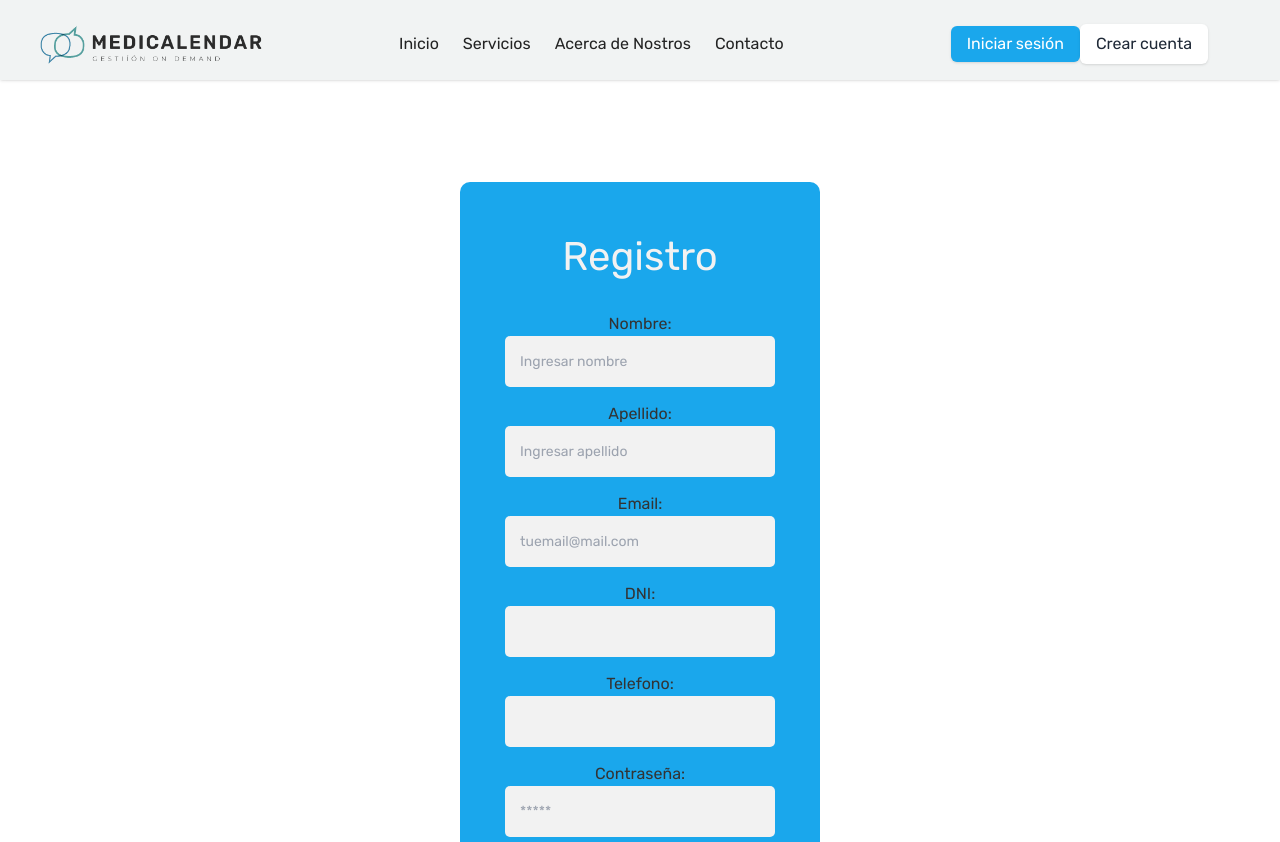
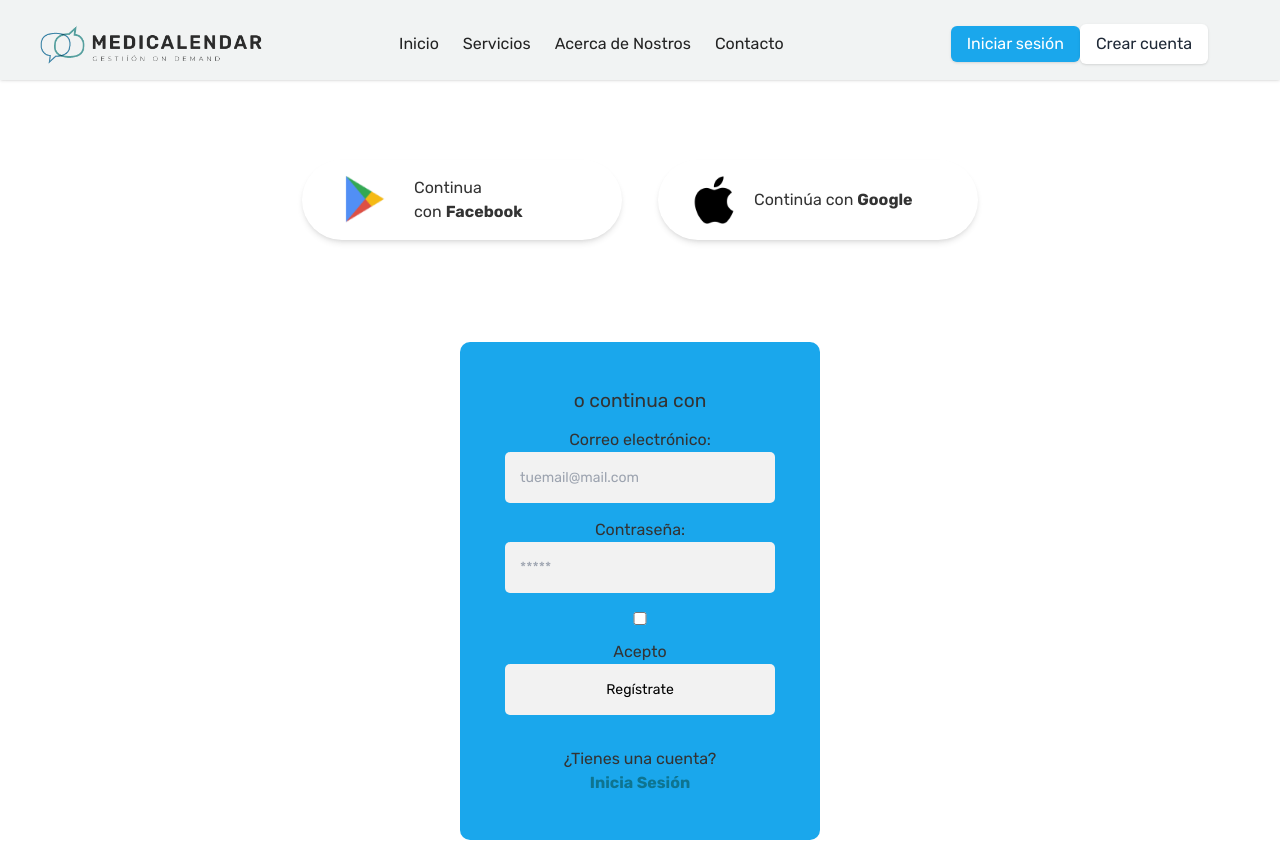
Before and after one commit to No-Country/C8-G81-T, a React (Create React App) app in the folder client/: page /register in a window 1280 px wide. Shown: the top 842 px of the page. Built offline with nearby package versions, Linux system fonts and the light colour scheme; what tw-elements would draw is missing.

Commit message:
feat:Updating Register

```diff
--- a/client/src/components/Landing/Contact.jsx
+++ b/client/src/components/Landing/Contact.jsx
@@ -115,7 +115,7 @@ const Contact = () => {
               </div>
             </div>
 
-            <div>
+            <div className="flex justify-center">
               <button
                 className="hover:shadow-form rounded-md bg-[#1AA7EC] py-3 px-8 text-center text-base font-semibold text-white outline-none"
               >
--- a/client/src/components/Landing/Features.jsx
+++ b/client/src/components/Landing/Features.jsx
@@ -1,7 +1,16 @@
 import { CarouselProvider, Slider, Slide, ButtonBack, ButtonNext } from "pure-react-carousel";
 import "pure-react-carousel/dist/react-carousel.es.css";
+import { useNavigate } from 'react-router-dom';
+
 
 const Features = () => {
+
+const navigate = useNavigate()
+
+const handleRegister = () => {
+    navigate('/register')
+}
+
     return (
         <section className="relative">
             <div className="container mx-auto">
@@ -270,7 +279,7 @@ const Features = () => {
                         <div className=" text-xs md:text-sm px-4 py-2 bg-[#4ADFDD] rounded">Traumatología</div>
                     </div>
                     <div>
-                        <div className="flex gap-2 items-center justify-center mr-10 text-xs md:text-sm px-4 py-2 bg-[#4ADFDD] rounded cursor-pointer">Ingresar<i className="fa-solid fa-circle-right inline-block"></i></div>
+                        <div onClick={handleRegister} className="flex gap-2 items-center justify-center mr-10 text-xs md:text-sm px-4 py-2 bg-[#4ADFDD] rounded cursor-pointer">Ingresar<i className="fa-solid fa-circle-right inline-block"></i></div>
                     </div>
                 </div>
             </div>
--- a/client/src/components/Register/index.jsx
+++ b/client/src/components/Register/index.jsx
@@ -51,9 +51,34 @@ const Register = () => {
 
   });
 
+const handleLogin = () => {
+  navigate('/login')
+}
+
   return (
     <div>
-      <Header/>
+      <Header />
+      <div className="flex flex-col sm:flex sm:flex-row gap-9 justify-center items-center mt-20">
+        <div>
+          <div className="rounded-full h-20 py-3 px-8 flex items-center w-64 sm:w-80 shadow-md cursor-pointer">
+            <img className="inline-block w-16" src="./images/google_play_store.png" alt="" />
+            <div className="ml-4">
+              <span>Continua con</span>
+              <span className="ml-1 font-bold">Facebook</span>
+            </div>
+          </div>
+        </div>
+        <div>
+          <div className="rounded-full h-20 py-3 px-8 flex items-center w-64 sm:w-80 shadow-md cursor-pointer">
+            <img className="inline-block w-12" src="./images/apple_store.png" alt="" />
+            <div className="gap-1 ml-4">
+              <span>Continúa con</span>
+              <span className="ml-1 font-bold">Google</span>
+            </div>
+          </div>
+        </div>
+
+      </div>
       <Formik
         initialValues={initialCredentials}
         validationSchema={registerSchema}
@@ -68,29 +93,9 @@ const Register = () => {
       >
         {({ errors, touched, isSubmitting }) => (
           <div className='login flex-1'>
-            <Form className='form'>
-            <span>Registro</span>
-              <label htmlFor="userFirstName">Nombre:</label>
-              <Field
-                id="userFirstName"
-                name="userFirstName"
-                placeholder="Ingresar nombre"
-                type="text"
-              />
-              {errors.userName && touched.userName && (
-                <ErrorMessage className='error' component="div" name="userFirstName" />
-              )}
-              <label htmlFor="userLastname">Apellido:</label>
-              <Field
-                id="userLastname"
-                name="userLastname"
-                placeholder="Ingresar apellido"
-                type="text"
-              />
-              {errors.userLastname && touched.userLastname && (
-                <ErrorMessage className='error' component="div" name="userLastname" />
-              )}
-              <label htmlFor="userEmail">Email:</label>
+            <Form className='form w-[80%] md:w-[100%]'>
+              <p className='text-[1.2rem] mb-3'>o continua con</p>
+              <label htmlFor="userEmail">Correo electrónico:</label>
               <Field
                 id="userEmail"
                 name="userEmail"
@@ -100,26 +105,7 @@ const Register = () => {
               {errors.userEmail && touched.userEmail && (
                 <ErrorMessage className='error' component="div" name="userEmail" />
               )}
-              <label htmlFor="userDni">DNI:</label>
-              <Field
-                id="userDni"
-                name="userDni"
-                placeholder=""
-                type="number"
-              />
-              {errors.userDni && touched.userDni && (
-                <ErrorMessage className='error' component="div" name="userDni" />
-              )}
-              <label htmlFor="userPhone">Telefono:</label>
-              <Field
-                id="userPhone"
-                name="userPhone"
-                placeholder=""
-                type="number"
-              />
-              {errors.userPhone && touched.userPhone && (
-                <ErrorMessage className='error' component="div" name="userPhone" />
-              )}
+
               <label htmlFor="userPassword">Contraseña:</label>
               <Field
                 id="userPassword"
@@ -130,22 +116,17 @@ const Register = () => {
               {errors.userPassword && touched.userPassword && (
                 <ErrorMessage className='error' component="div" name="userPassword" />
               )}
-              <label htmlFor="userPasswordConfirm">Repetir contraseña:</label>
-              <Field
-                id="userPasswordConfirm"
-                name="userPasswordConfirm"
-                type="password"
-                placeholder="Repite para confirmar la contraseña"
-              />
-              {errors.userPasswordConfirm && touched.userPasswordConfirm && (
-                <ErrorMessage className='error' component="div" name="userPasswordConfirm" />
-              )}
-              <button type="submit">Registrarme</button>
+              <div>
+                <input type="checkbox" />
+                <label htmlFor="">Acepto</label>
+              </div>
+              <button className='rounded' type="submit">Regístrate</button>
               {isSubmitting ? (
                 <div>
                   <p>Creando el Registro...</p>
                 </div>
               ) : null}
+              <p className='mt-8'>¿Tienes una cuenta? <a onClick={handleLogin} href="#;"><p className='font-bold text-cyan-700'>Inicia Sesión</p></a></p>
             </Form>
           </div>
         )}
```
